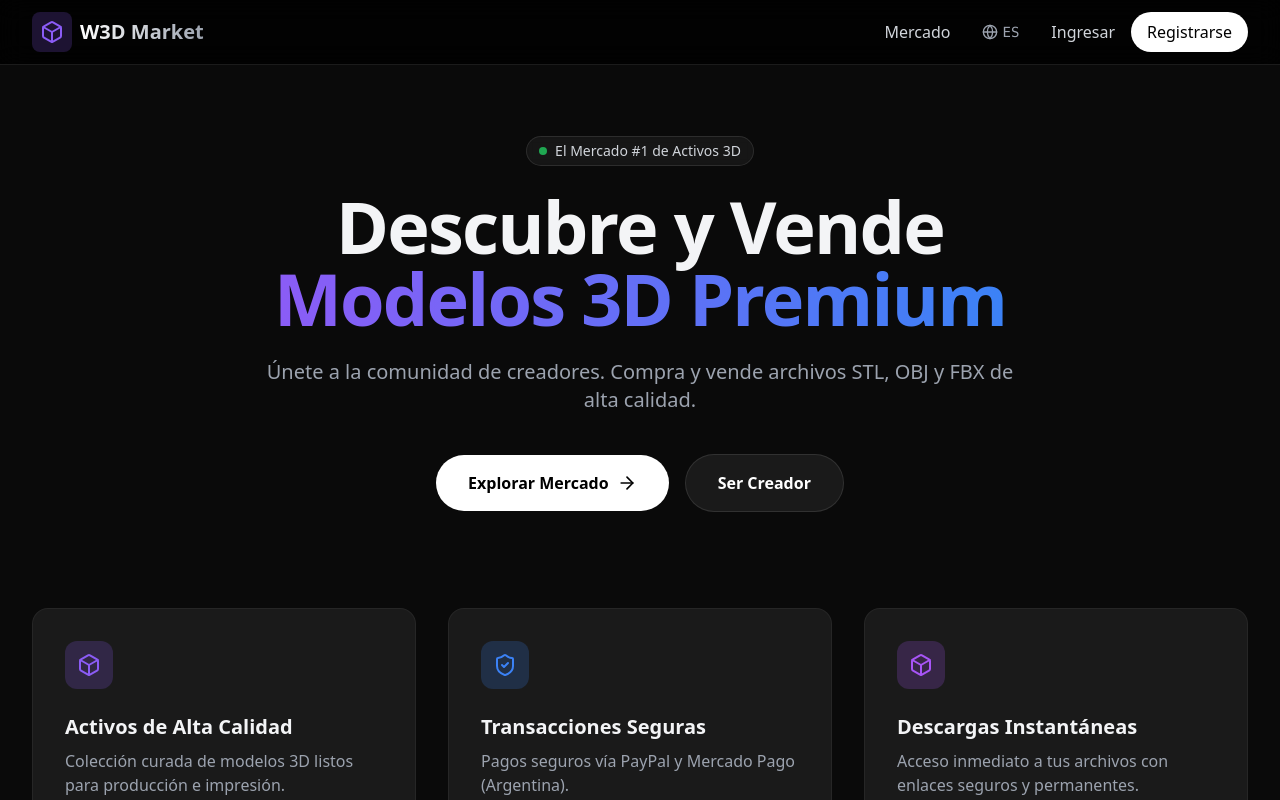
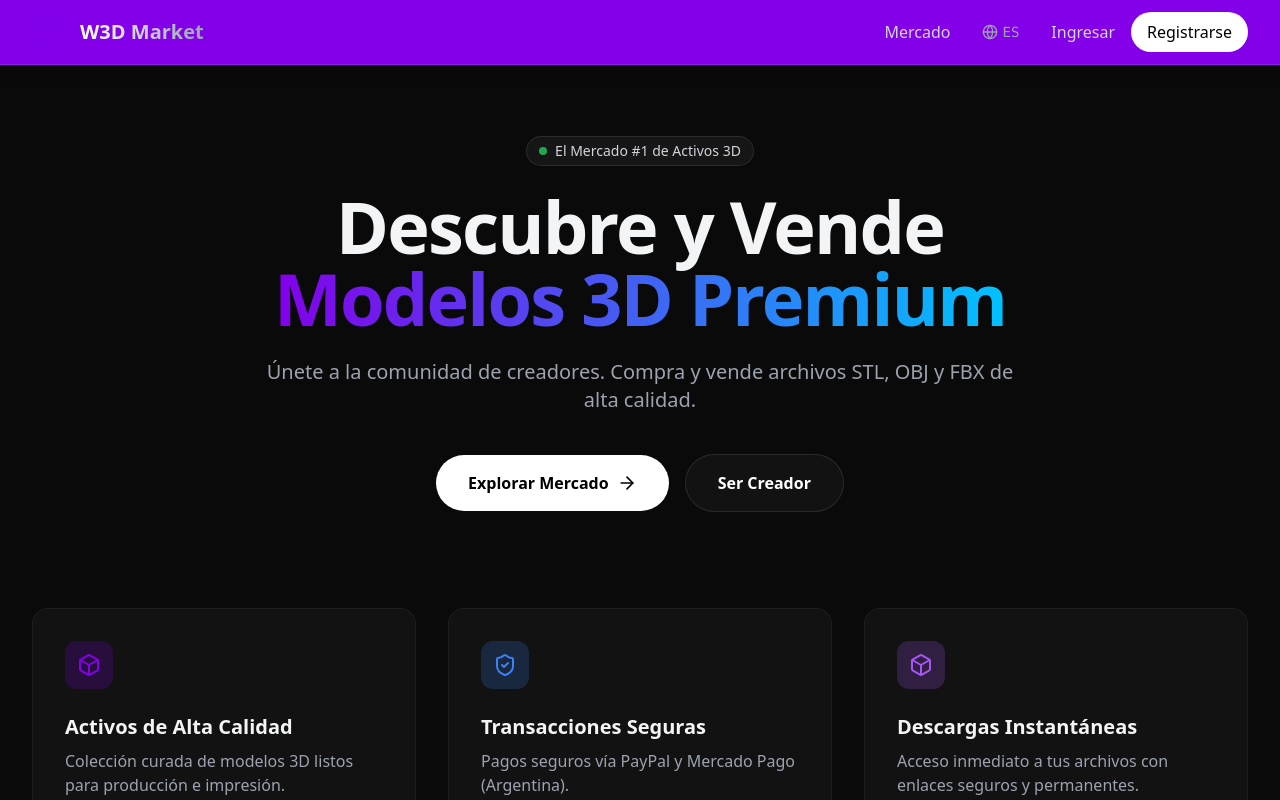
Before and after one commit to Wds10/wmekers, a React (Vite) app: page / in a window 1280 px wide. Shown: the top 800 px of the page. Built offline with nearby package versions, Linux system fonts and the light colour scheme.

Commit message:
style: update branding to Cults3D purple

```diff
--- a/src/components/Navbar.tsx
+++ b/src/components/Navbar.tsx
@@ -16,7 +16,7 @@
     };
 
     return (
-        <nav className="fixed top-0 left-0 right-0 z-50 bg-black/80 backdrop-blur-md border-b border-white/10">
+        <nav className="fixed top-0 left-0 right-0 z-50 bg-[#8300E9] border-b border-white/10 shadow-lg">
             <div className="max-w-7xl mx-auto px-4 sm:px-6 lg:px-8">
                 <div className="flex items-center justify-between h-16">
                     {/* Logo */}
--- a/tailwind.config.js
+++ b/tailwind.config.js
@@ -8,9 +8,9 @@
     extend: {
       colors: {
         background: '#0a0a0a',
-        surface: '#1a1a1a',
-        primary: '#8b5cf6', // Violet
-        secondary: '#3b82f6', // Blue
+        surface: '#121212', // Slightly darker surface for better contrast
+        primary: '#8300E9', // Cults3D-like Purple
+        secondary: '#00C2FF', // Cyan accent
         text: '#f3f4f6',
         muted: '#9ca3af',
         border: '#27272a',
```
